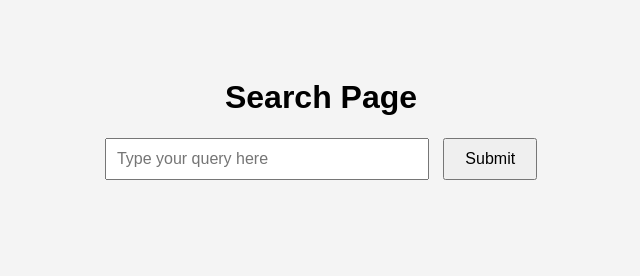
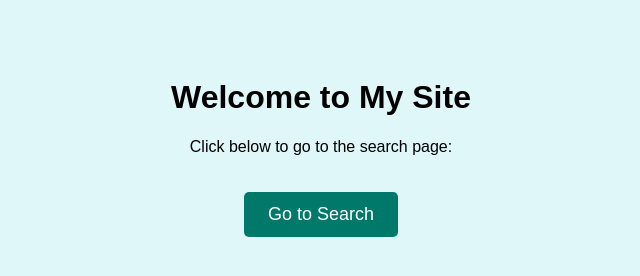
Before and after one commit to navinkathir/typing, a plain HTML site: page index.html in a window 1280 px wide. Shown: the whole page, without its empty margins (319-959 px from the left). Drawn offline with Linux system fonts and the light colour scheme.

Commit message:
Update index.html

```diff
--- a/index.html
+++ b/index.html
@@ -2,34 +2,34 @@
 <html lang="en">
 <head>
   <meta charset="UTF-8">
-  <title>Simple Search Form</title>
+  <title>Welcome Page</title>
   <style>
     body {
       font-family: Arial, sans-serif;
       padding: 50px;
-      background-color: #f4f4f4;
+      background-color: #e0f7fa;
       text-align: center;
     }
-    input[type="text"] {
-      padding: 10px;
-      width: 300px;
-      font-size: 16px;
+    a {
+      display: inline-block;
+      padding: 12px 24px;
+      background-color: #00796b;
+      color: white;
+      text-decoration: none;
+      font-size: 18px;
+      border-radius: 5px;
+      margin-top: 20px;
     }
-    input[type="submit"] {
-      padding: 10px 20px;
-      font-size: 16px;
-      margin-left: 10px;
-      cursor: pointer;
+    a:hover {
+      background-color: #004d40;
     }
   </style>
 </head>
 <body>
 
-  <h1>Search Page</h1>
-  <form action="https://formspree.io/f/myzdbjgq" method="POST">
-    <input type="text" name="search" placeholder="Type your query here" required>
-    <input type="submit" value="Submit">
-  </form>
+  <h1>Welcome to My Site</h1>
+  <p>Click below to go to the search page:</p>
+  <a href="search.html">Go to Search</a>
 
 </body>
 </html>
```
